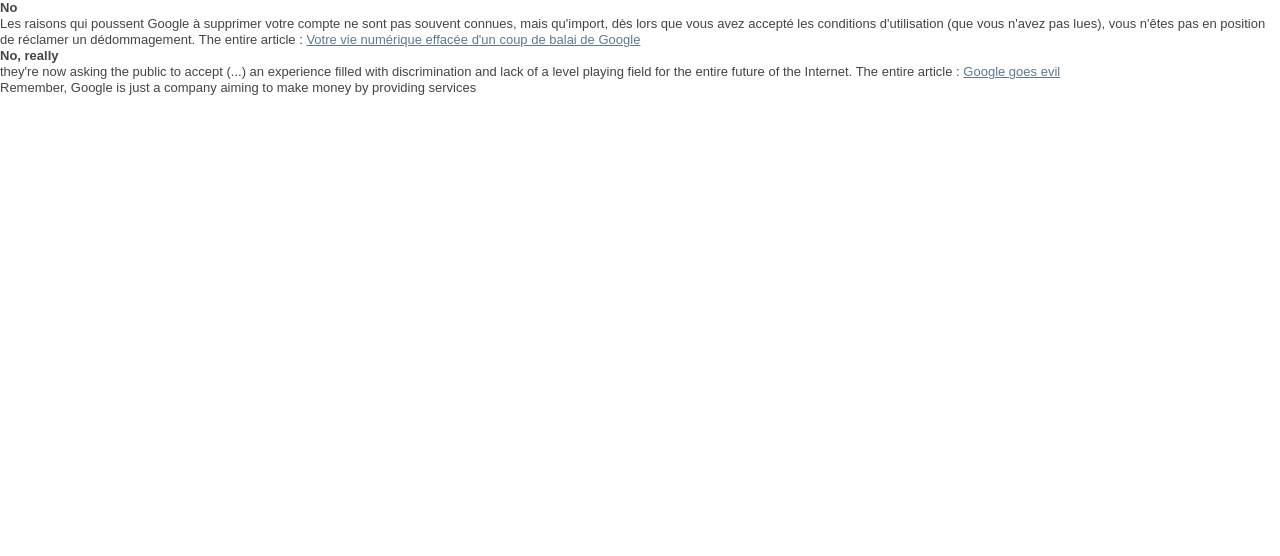
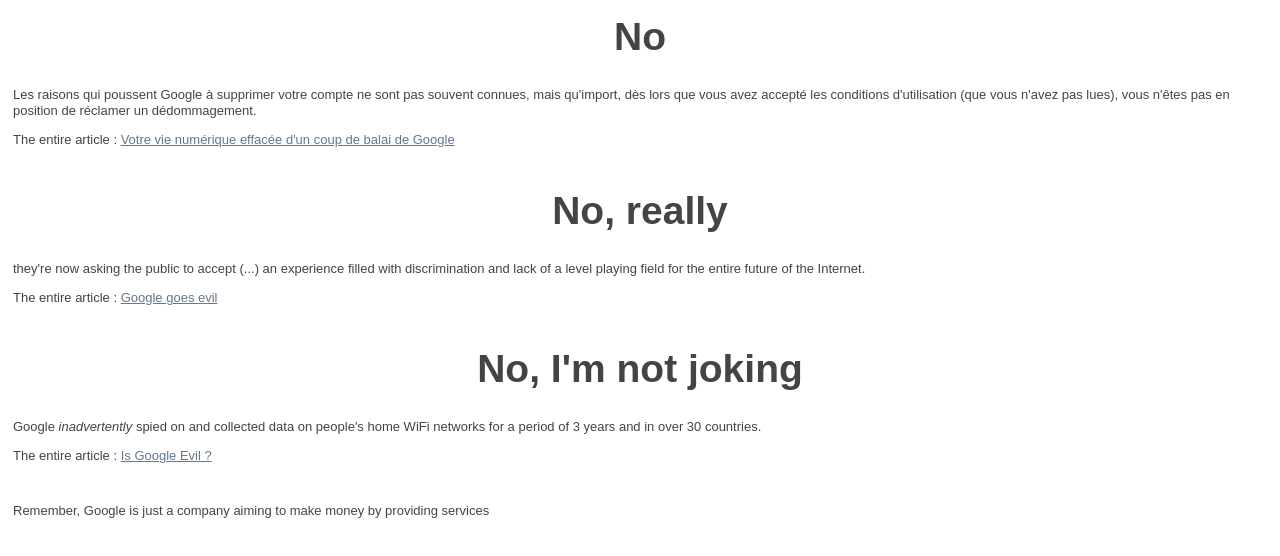
Before and after one commit to yannmadeleine/is-g--gle-your-friend--, a plain HTML site: page index.html in a window 1280 px wide. Drawn offline with Linux system fonts and the light colour scheme.

Commit message:
design and third example

```diff
--- a/css/style.css
+++ b/css/style.css
@@ -163,3 +163,19 @@
   p, h2, h3 { orphans: 3; widows: 3; }
   h2, h3{ page-break-after: avoid; }
 }
+
+
+blockquote,q {
+	margin:	2em auto 1em auto;
+	display: block;
+}
+article h1 {
+	font-size:	3em;
+	text-align: center;
+}
+article {
+	margin-bottom:	3em;
+}
+body{
+	padding:	1em;
+}
--- a/index.html
+++ b/index.html
@@ -35,13 +35,16 @@
 		<q cite="http://www.huffingtonpost.com/adam-green/breaking-google-goes-evil_b_676021.html" lang="en">
       	they're now asking the public to accept (...) an experience filled with discrimination and lack of a level playing field for the entire future of the Internet.
 		</q>
-			The entire article : <a rel="external" lang="en" href="http://www.huffingtonpost.com/adam-green/breaking-google-goes-evil_b_676021.html">Google goes evil</a>
+			The entire article : <a rel="external" href="http://www.huffingtonpost.com/adam-green/breaking-google-goes-evil_b_676021.html">Google goes evil</a>
 	</article>
-	<p>
-		Remember, Google is just a company aiming to make money by providing services
-	</p>
+	<article>
+		<h1>No, I'm not joking</h1>
+		<q cite="http://singularityblog.singularitysymposium.com/is-google-evil/">Google <em>inadvertently</em> spied on and collected data on people's home WiFi networks for a period of 3 years and in over 30 countries.</q>
+		The entire article : <a rel="externel" href="http://singularityblog.singularitysymposium.com/is-google-evil/">Is Google Evil ?</a>
+	</article>
 	<div id="footer-container">
 		<footer class="wrapper">
+			<p>Remember, Google is just a company aiming to make money by providing services</p>
 		</footer>
 	</div>
 	<script src="js/script.js"></script>
```
Also changed, not shown: TODO.txt (added), apple-touch-icon.png (added), favicon.ico (added), robots.txt.
